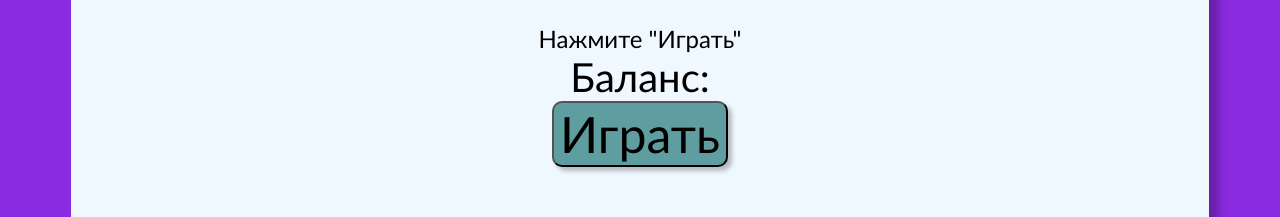
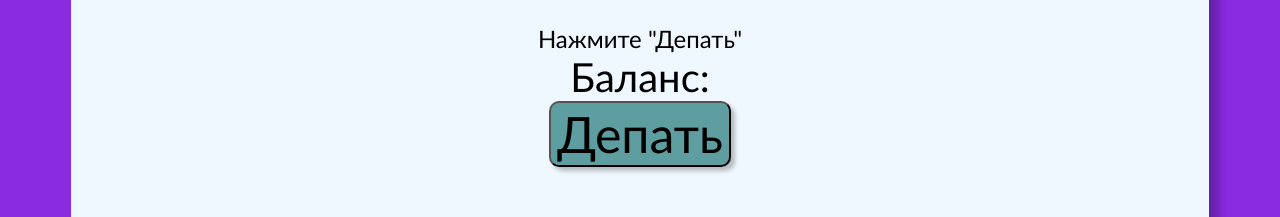
Before and after one commit to GIT01-byte/Casino-browser-game, a plain HTML site: page index.html in a window 1280 px wide. Shown: the part 342-559 px from the top of the page. Drawn offline with Linux system fonts and the light colour scheme.

Commit message:
Update index.html

```diff
--- a/index.html
+++ b/index.html
@@ -9,10 +9,10 @@
 <body>
     <main>
         <h1>Казик</h1>
-        <div id="result">Нажмите "Играть"</div>
+        <div id="result">Нажмите "Депать"</div>
         <div id="balance">Баланс: </div>
 
-        <button id="playBtn">Играть</button>
+        <button id="playBtn">Депать</button>
 
         <script>
             const WIN_CHANCE = 0.1;
```
